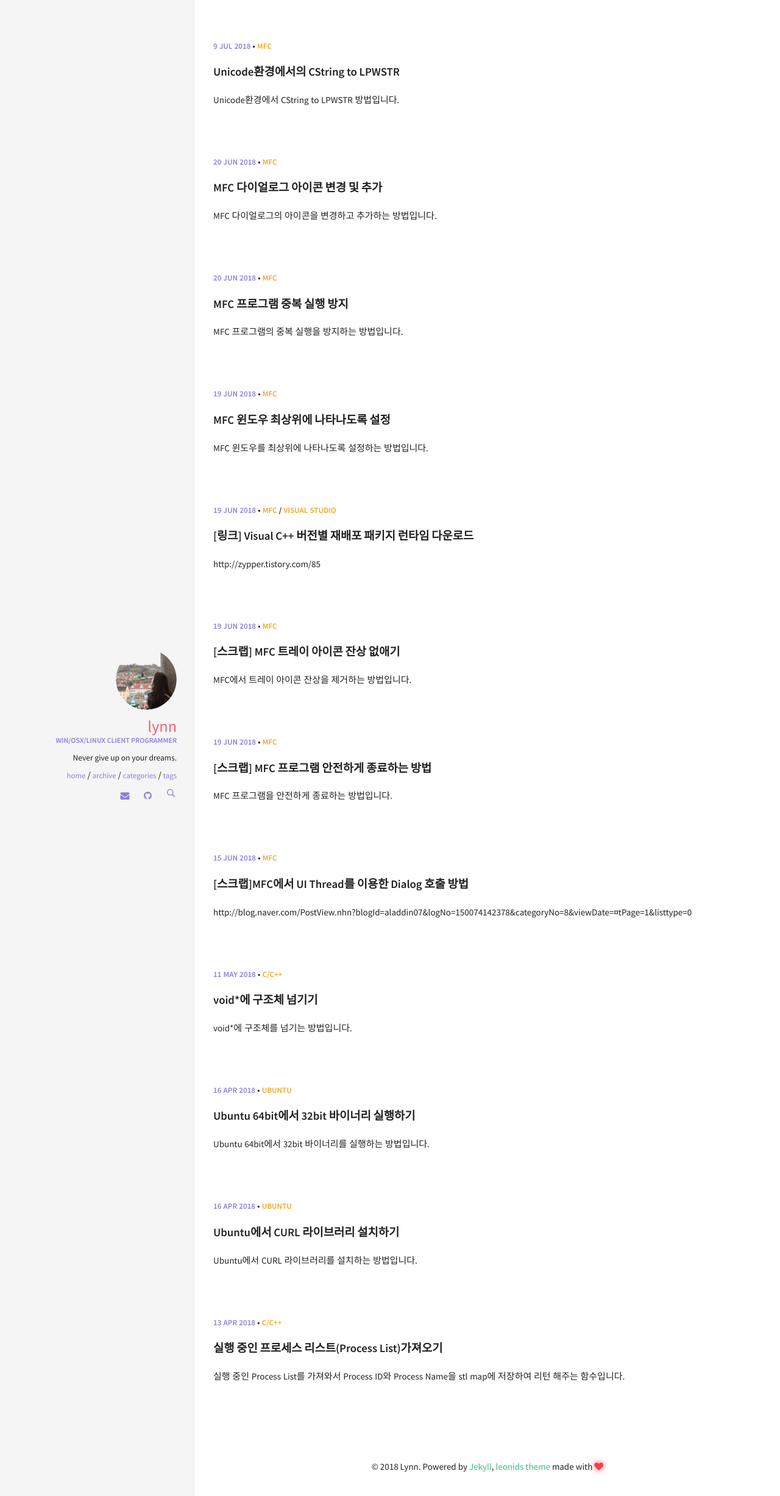
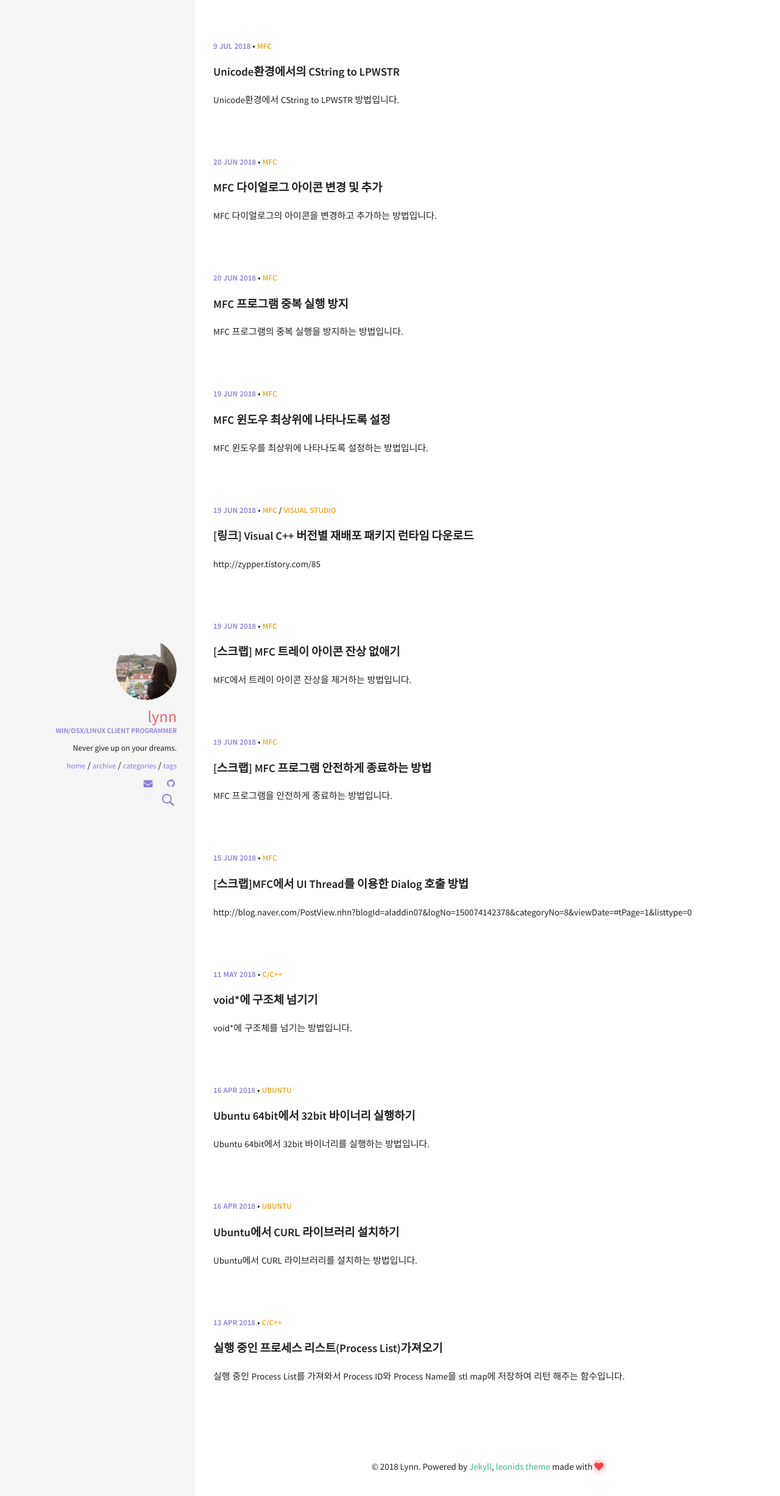
Before and after one commit to LynnBaek/LynnBaek, a Jekyll site: the page built from index.html, in a window 1280 px wide. Shown: the top 2453 px of the page at 61% size. Built offline with Jekyll 4.4.1, drawn with Linux system fonts in a browser that asks for light colours; the list of posts is cut into pages by our own code.

Commit message:
검색창 위치 변경

```diff
--- a/_config.yml
+++ b/_config.yml
@@ -71,4 +71,3 @@ owner:
   500px: #username
   codepen: #username
   reddit: #username
-  search: ""
--- a/_includes/sidebar.html
+++ b/_includes/sidebar.html
@@ -20,4 +20,5 @@
     </ul>
   </nav>
   {% include social-links.html %}
+  <a href="/search/"><img src="/img/purple_search_icon.png"/></a>
 </div>
--- a/_includes/social-links.html
+++ b/_includes/social-links.html
@@ -40,6 +40,5 @@
     {% if author.500px %}<li><a href="http://www.500px.com/{{ author.500px }}" class="social-link-item" target="_blank"><i class="fa fa-fw fa-500px"></i></a></li>{% endif %}
     {% if author.codepen %}<li><a href="http://codepen.io/{{ author.codepen }}" class="social-link-item" target="_blank"><i class="fa fa-fw fa-codepen"></i></a></li>{% endif %}
     {% if author.reddit %}<li><a href="https://reddit.com/user/{{ author.reddit }}" class="social-link-item" target="_blank"><i class="fa fa-fw fa-reddit"></i></a></li>{% endif %}
-	{% if author.search %}<li><a href="/search/", class="social-link-item" target="_blank"><img src="/img/purple_search_icon2.png" /></a></li>{% endif %}
   </ul>
 </div>
```
